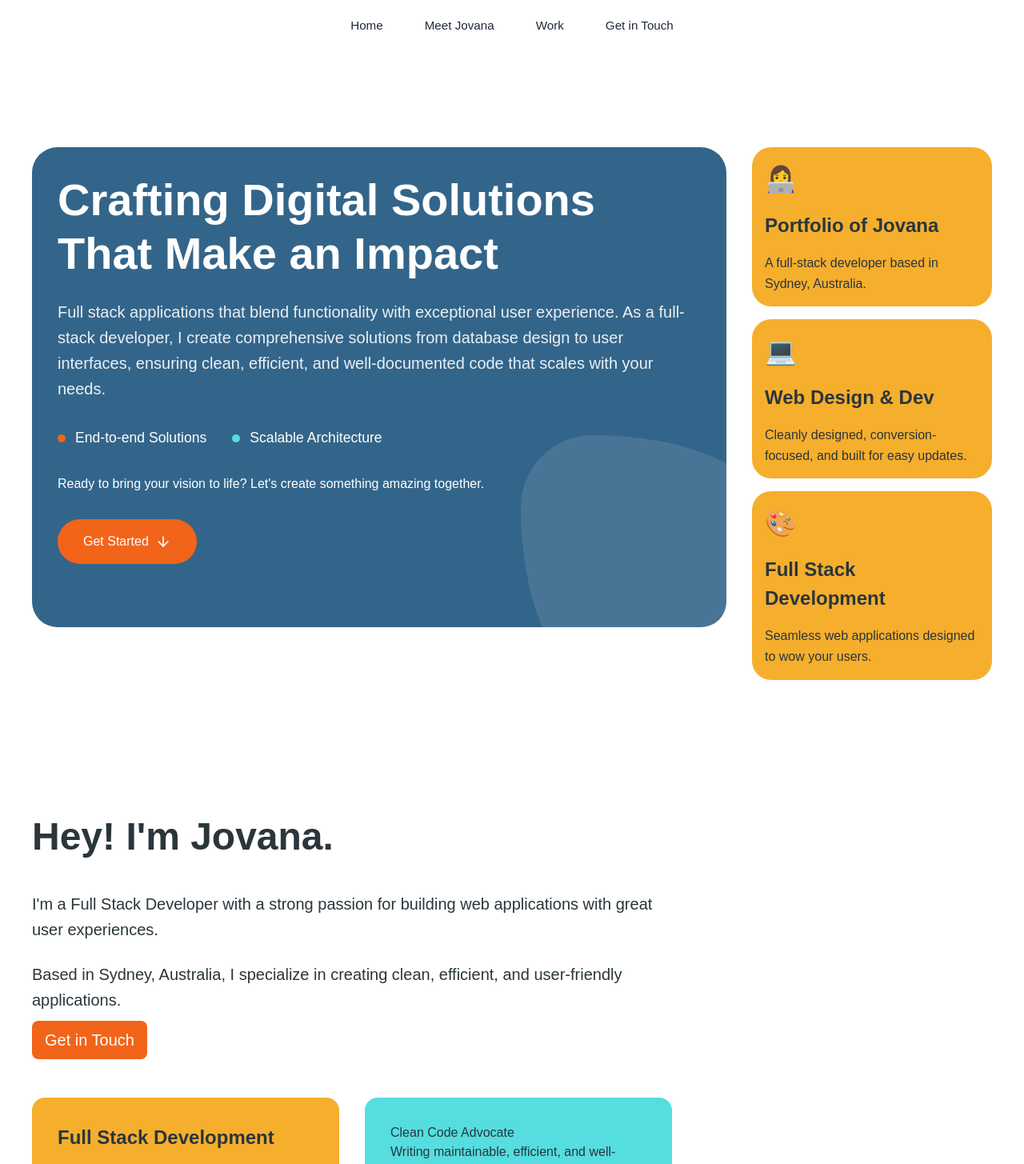
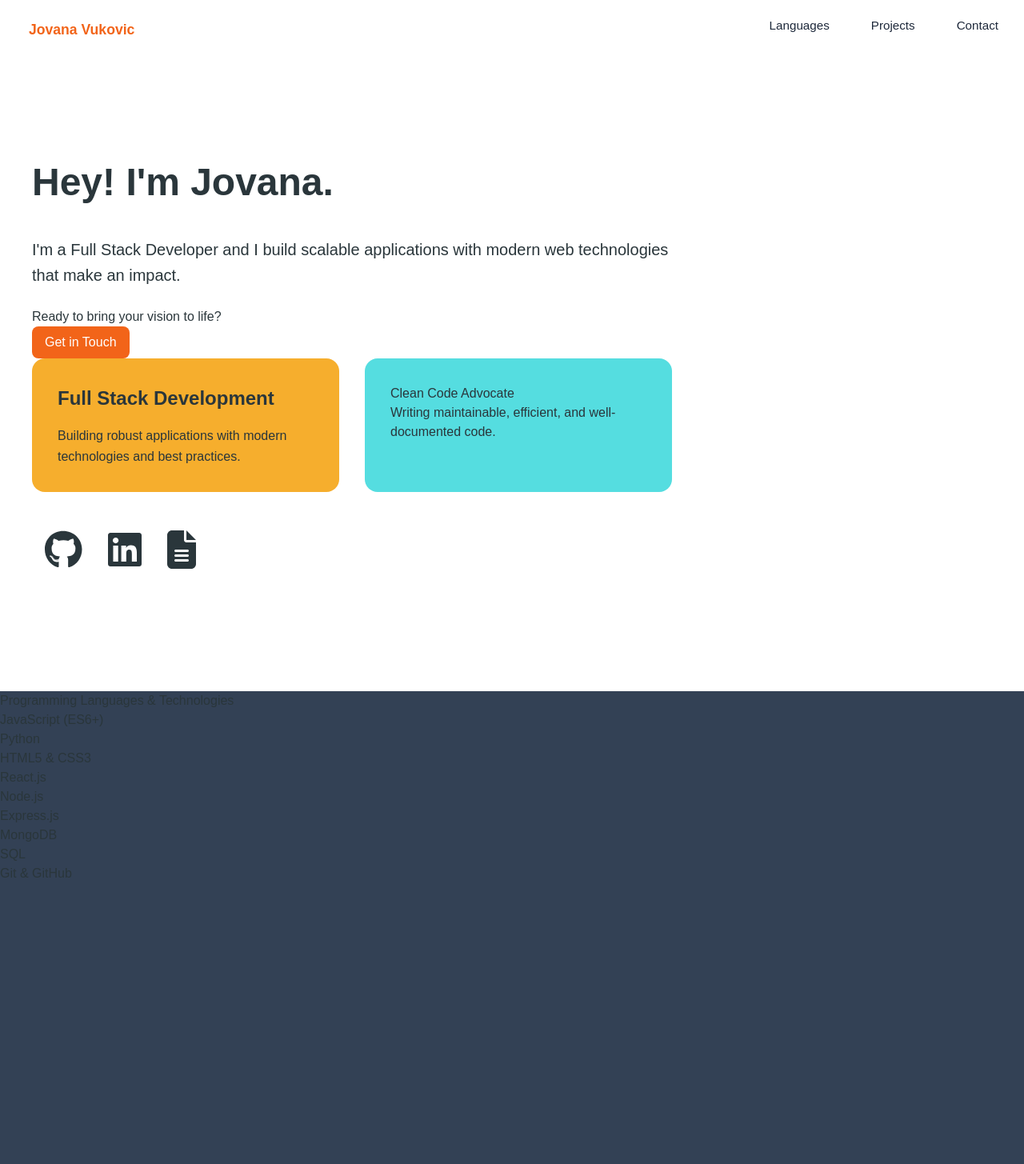
Before and after one commit to Jovana667/React-Portfolio, a React (Vite) app: page / in a window 1280 px wide. Shown: the top 1455 px of the page at 80% size. Built offline with nearby package versions, Linux system fonts and the light colour scheme.

Commit message:
feat: styling and structure improvements - Removed About page and replaced with Home page - Added Languages page with tech stack display - Updated nav functionality with name button on left - Restructured sections: Home, Languages, Projects, Contact - Added nav-home container for name placement

```diff
--- a/src/App.jsx
+++ b/src/App.jsx
@@ -1,7 +1,7 @@
 import React from "react";
 import Navigation from "./components/Navigation";
 import Home from "./components/Home";
-import About from "./components/About";
+import Languages from "./components/Languages";
 import Work from "./components/Work";
 import Resume from "./components/Resume";
 import Contact from "./components/Contact";
@@ -17,15 +17,18 @@ function App() {
         <section id="home" className="min-h-screen">
           <Home />
         </section>
-        {/* About Section */}
+        {/* Languages Section */}
         <section
-          id="about"
-          className="min-h-screen bg-slate-600 text-cream-100"
+          id="languages"
+          className="min-h-screen bg-slate-700 text-cream-100"
         >
-          <About />
+          <Languages />
         </section>
-        {/* Portfolio Section */}
-        <section id="work" className="min-h-screen bg-slate-700 text-cream-100">
+        {/* Projects Section */}
+        <section
+          id="projects"
+          className="min-h-screen bg-slate-700 text-cream-100"
+        >
           <Work />
         </section>
         {/* Contact Section */}
--- a/src/components/About.jsx
+++ /dev/null
@@ -1,83 +0,0 @@
-import React from "react";
-import { FontAwesomeIcon } from "@fortawesome/react-fontawesome";
-import { faFileAlt } from "@fortawesome/free-solid-svg-icons";
-import { faGithub, faLinkedin } from "@fortawesome/free-brands-svg-icons";
-
-const About = () => {
-  return (
-    <div className="about-container">
-      <div className="content-grid">
-        {/* Main Content Section */}
-        <div className="main-content">
-          <h1 className="main-title">Hey! I'm Jovana.</h1>
-
-          <p className="intro-text">
-            I'm a Full Stack Developer with a strong passion for building web
-            applications with great user experiences.
-          </p>
-
-          <p className="location-text">
-            Based in Sydney, Australia, I specialize in creating clean,
-            efficient, and user-friendly applications.
-            <button
-              onClick={() =>
-                document
-                  .getElementById("contact")
-                  .scrollIntoView({ behavior: "smooth" })
-              }
-              className="get-in-touch"
-            >
-              Get in Touch
-            </button>
-          </p>
-
-          {/* Skills Section */}
-          <div className="skills-section">
-            <div className="skill-item">
-              <h2>Full Stack Development</h2>
-              <p>
-                Building robust applications with modern technologies and best
-                practices.
-              </p>
-            </div>
-
-            <div className="skill-item2">
-              <h2>Clean Code Advocate</h2>
-              <p>Writing maintainable, efficient, and well-documented code.</p>
-            </div>
-          </div>
-
-          {/* Social Links */}
-          <div className="social-links">
-            <a
-              href="https://github.com/Jovana667"
-              target="_blank"
-              rel="noopener noreferrer"
-              className="social-icon github"
-            >
-              <FontAwesomeIcon icon={faGithub} size="2x" />
-            </a>
-            <a
-              href="https://www.linkedin.com/in/jovana-vukovic-337592279/"
-              target="_blank"
-              rel="noopener noreferrer"
-              className="social-icon linkedin"
-            >
-              <FontAwesomeIcon icon={faLinkedin} size="2x" />
-            </a>
-            <a
-              href="/Jovanaresume.pdf"
-              target="_blank"
-              rel="noopener noreferrer"
-              className="social-icon resume"
-            >
-              <FontAwesomeIcon icon={faFileAlt} size="2x" />
-            </a>
-          </div>
-        </div>
-      </div>
-    </div>
-  );
-};
-
-export default About;
--- a/src/components/Home.jsx
+++ b/src/components/Home.jsx
@@ -1,70 +1,78 @@
 import React from "react";
-import { ArrowDown } from "lucide-react";
+import { FontAwesomeIcon } from "@fortawesome/react-fontawesome";
+import { faFileAlt } from "@fortawesome/free-solid-svg-icons";
+import { faGithub, faLinkedin } from "@fortawesome/free-brands-svg-icons";
 
 const Home = () => {
-  const scrollToContact = () => {
-    document.getElementById("contact").scrollIntoView({ behavior: "smooth" });
-  };
+  return (
+    <div className="about-container">
+      <div className="content-grid">
+        {/* Main Content Section */}
+        <div className="main-content">
+          <h1 className="main-title">Hey! I'm Jovana.</h1>
 
-  return (
-    <div className="home-container">
-      <div className="content-wrapper">
-        {/* Main Hero Card */}
-        <div className="main-hero-card bg-slate">
-          <div className="card-content">
-            <h1 className="hero-title">
-              Crafting Digital Solutions That Make an Impact
-            </h1>
-            <p className="hero-subtitle">
-              Full stack applications that blend functionality with exceptional
-              user experience. As a full-stack developer, I create comprehensive
-              solutions from database design to user interfaces, ensuring clean,
-              efficient, and well-documented code that scales with your needs.
+          <p className="intro-text">
+            I'm a Full Stack Developer and I build scalable applications with modern web technologies that
+              make an impact.
+          </p>
+
+            <p>
+              Ready to bring your vision to life?
             </p>
-            <div className="features">
-              <div className="feature-highlight">
-                <span className="feature-dot coral"></span>
-                End-to-end Solutions
-              </div>
-              <div className="feature-highlight">
-                <span className="feature-dot turquoise"></span>
-                Scalable Architecture
-              </div>
+            <button
+              onClick={() =>
+                document
+                  .getElementById("contact")
+                  .scrollIntoView({ behavior: "smooth" })
+              }
+              className="get-in-touch"
+            >
+              Get in Touch
+            </button>
+
+
+          {/* Skills Section */}
+          <div className="skills-section">
+            <div className="skill-item">
+              <h2>Full Stack Development</h2>
+              <p>
+                Building robust applications with modern technologies and best
+                practices.
+              </p>
             </div>
-            <p className="cta-text">
-              Ready to bring your vision to life? Let's create something amazing
-              together.
-            </p>
-            <button onClick={scrollToContact} className="cta-button">
-              Get Started <ArrowDown className="ml-2" size={20} />
-            </button>
-          </div>
-          <div className="shape-accent"></div>
-        </div>
 
-        {/* Info Cards Grid */}
-        <div className="info-cards-grid">
-          {/* Personal Info Card */}
-          <div className="info-card bg-yellow">
-            <div className="info-icon">👩‍💻</div>
-            <h3>Portfolio of Jovana</h3>
-            <p>A full-stack developer based in Sydney, Australia.</p>
+            <div className="skill-item2">
+              <h2>Clean Code Advocate</h2>
+              <p>Writing maintainable, efficient, and well-documented code.</p>
+            </div>
           </div>
 
-          {/* Web Dev Card */}
-          <div className="info-card bg-yellow">
-            <div className="info-icon">💻</div>
-            <h3>Web Design & Dev</h3>
-            <p>
-              Cleanly designed, conversion-focused, and built for easy updates.
-            </p>
-          </div>
-
-          {/* UI/UX Card */}
-          <div className="info-card bg-yellow">
-            <div className="info-icon">🎨</div>
-            <h3>Full Stack Development</h3>
-            <p>Seamless web applications designed to wow your users.</p>
+          {/* Social Links */}
+          <div className="social-links">
+            <a
+              href="https://github.com/Jovana667"
+              target="_blank"
+              rel="noopener noreferrer"
+              className="social-icon github"
+            >
+              <FontAwesomeIcon icon={faGithub} size="2x" />
+            </a>
+            <a
+              href="https://www.linkedin.com/in/jovana-vukovic-337592279/"
+              target="_blank"
+              rel="noopener noreferrer"
+              className="social-icon linkedin"
+            >
+              <FontAwesomeIcon icon={faLinkedin} size="2x" />
+            </a>
+            <a
+              href="/Jovanaresume.pdf"
+              target="_blank"
+              rel="noopener noreferrer"
+              className="social-icon resume"
+            >
+              <FontAwesomeIcon icon={faFileAlt} size="2x" />
+            </a>
           </div>
         </div>
       </div>
--- /dev/null
+++ b/src/components/Languages.jsx
@@ -0,0 +1,25 @@
+import React from "react";
+import { FontAwesomeIcon } from "@fortawesome/react-fontawesome";
+import { faFileAlt } from "@fortawesome/free-solid-svg-icons";
+import { faGithub, faLinkedin } from "@fortawesome/free-brands-svg-icons";
+
+const Languages = () => {
+  return (
+    <div className="languages-container">
+        <h2 className="section-title">Programming Languages & Technologies</h2>
+        <div className="languages-grid">
+          <div className="language-item">JavaScript (ES6+)</div>
+          <div className="language-item">Python</div>
+            <div className="language-item">HTML5 & CSS3</div>
+            <div className="language-item">React.js</div>
+            <div className="language-item">Node.js</div>
+            <div className="language-item">Express.js</div>
+            <div className="language-item">MongoDB</div>
+            <div className="language-item">SQL</div>
+            <div className="language-item">Git & GitHub</div>
+        </div>
+    </div>
+  );
+}
+
+export default Languages;
--- a/src/components/Navigation.jsx
+++ b/src/components/Navigation.jsx
@@ -8,30 +8,32 @@ const Navigation = () => {
 
   return (
     <nav>
+      <div className="nav-home">
+        <button
+          onClick={() => scrollToSection("home")}
+          className="nav-button home"
+        >
+          Jovana Vukovic
+        </button>
+      </div>
       <div className="nav-container">
         <button
-          onClick={() => scrollToSection("home")}
+          onClick={() => scrollToSection("languages")}
           className="nav-button meet"
         >
-          Home
+          Languages
         </button>
         <button
-          onClick={() => scrollToSection("about")}
-          className="nav-button about"
-        >
-          Meet Jovana
-        </button>
-        <button
-          onClick={() => scrollToSection("work")}
+          onClick={() => scrollToSection("projects")}
           className="nav-button work"
         >
-          Work
+          Projects
         </button>
         <button
           onClick={() => scrollToSection("contact")}
           className="nav-button contact"
         >
-          Get in Touch
+          Contact
         </button>
       </div>
     </nav>
--- a/src/styles/index.css
+++ b/src/styles/index.css
@@ -34,7 +34,7 @@ nav {
   width: 100%;
   z-index: 50;
   display: flex;
-  justify-content: center;
+  justify-content: right;
 }
 
 .nav-container {
@@ -42,6 +42,13 @@ nav {
   gap: 0.75rem;
   padding: 0.75rem;
   border-radius: 9999px;
+}
+
+.nav-home {
+  position: absolute;
+  left: 1rem;
+  top: 1rem;
+  justify-content: left;
 }
 
 .nav-button {
@@ -57,6 +64,12 @@ nav {
   min-height: 40px;
   display: flex;
   align-items: center;
+}
+
+.nav-button.home {
+  font-weight: 700;
+  font-size: 1.1rem;
+  color: #f26419;
 }
 
 /* Navigation Hover States */
```
Also changed, not shown: 1 other file (tests, documents, lock files or other folders).
